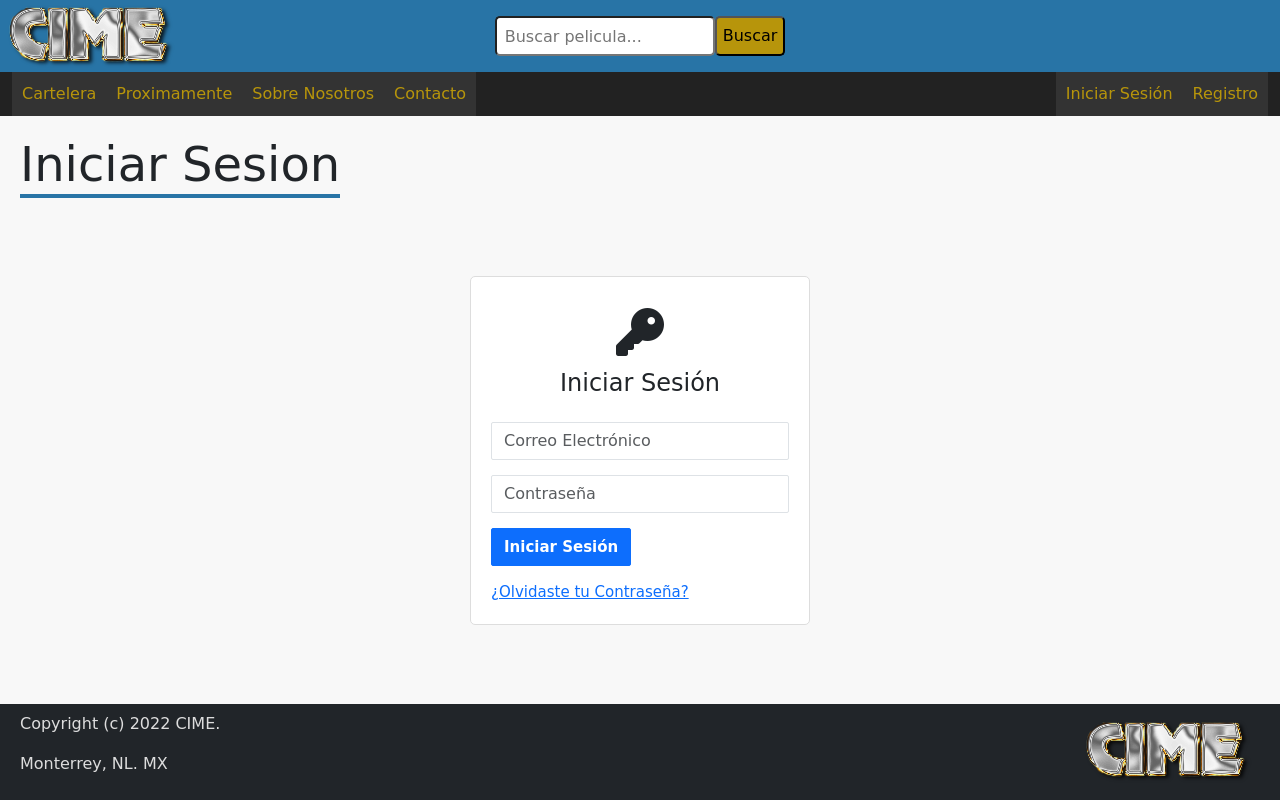
After one commit to AlexHoyos/cime, a PHP site: page /login.php in a window 1280 px wide. The commit adds this page. Run offline with PHP 8.4, Linux system fonts and the light colour scheme; some libraries are stand-ins or nearby versions.

Commit message:
Vistaslogin (#55)
* Se creo la pagina Login

* acomodando codigo

* Se añadio la pagina de recuperacion

```diff
--- a/assets/css/global.css
+++ b/assets/css/global.css
@@ -14,6 +14,7 @@ body {
     min-height: 100vh;
     display: flex;
     flex-direction: column;
+    background-color: #F8F8F8;
 }
 header
 {
@@ -80,3 +81,39 @@ footer {
     padding: 8px;
     margin-top: auto;
 }
+/* Estilos para la sección de inicio de sesión */
+
+.login-form {
+    width: 340px;
+    margin: 50px auto;
+    font-size: 15px;
+    border: 1px solid #DDD;
+    border-radius: 5px;
+    padding: 20px;
+    background-color: #FFF;
+}
+.login-form h2 {
+    margin-bottom: 25px;
+    text-align: center;
+    font-size: 24px;
+}
+.login-form .form-group {
+    margin-top:15px;
+}
+.login-form .form-control, .login-form .btn {
+    min-height: 38px;
+    border-radius: 2px;
+}
+.login-form .btn {
+    font-size: 15px;
+    font-weight: bold;
+}
+.forgot-password {
+    text-decoration: underline;
+}
+.login-icon {
+    display: block;
+    margin: 0 auto;
+    font-size: 48px;
+    text-align: center;
+}
--- /dev/null
+++ b/login.php
@@ -0,0 +1,36 @@
+<?php
+
+    include './app/main.php';
+    include './app/Includes/header.php';
+?>
+
+    <section class="row m-0 p-0" id="login">
+
+        <div class="col-12" id="pageTitle">
+            <h1>Iniciar Sesion</h1>
+        </div>
+    <div class="login-form">
+        <div class="login-icon">
+            <i class="fa-solid fa-key"></i>
+        </div>
+        <h2>Iniciar Sesión</h2>
+        <form action="login.php" method="post">
+            <div class="form-group">
+                <input type="email" class="form-control" name="email" placeholder="Correo Electrónico" required="required">
+            </div>
+            <div class="form-group">
+                <input type="password" class="form-control" name="password" placeholder="Contraseña" required="required">
+            </div>
+            <div class="form-group">
+                <button type="submit" class="btn btn-primary btn-block">Iniciar Sesión</button>
+            </div>
+            <div class="form-group">
+                <a href="#" class="forgot-password pull-right">¿Olvidaste tu Contraseña?</a>
+            </div>
+        </form>
+    </div>
+    </section>
+
+<?php
+    include './app/Includes/footer.php';
+?>
```
Also changed, not shown: recuperacion.php (added, +81 -0 lines).
